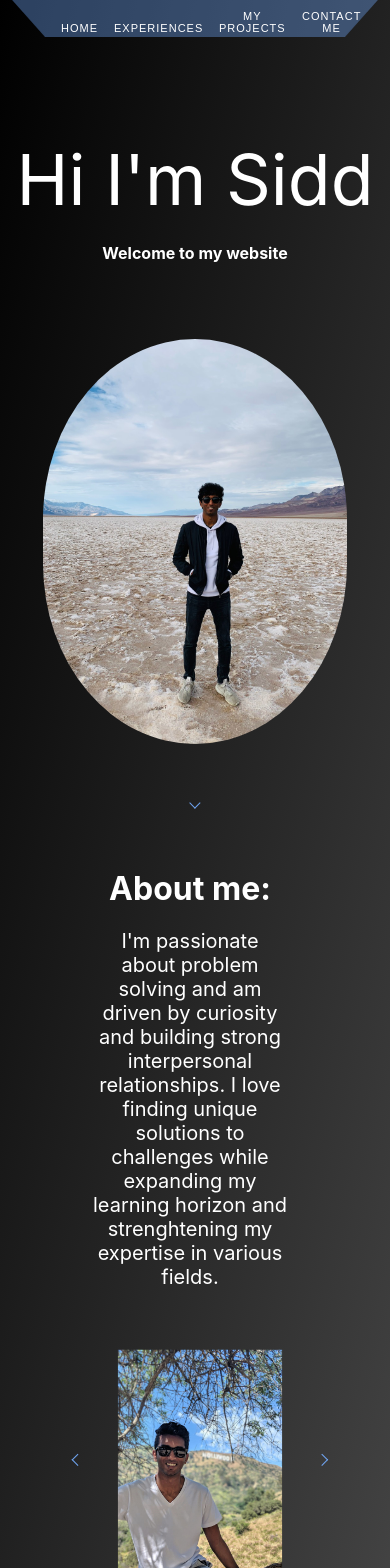
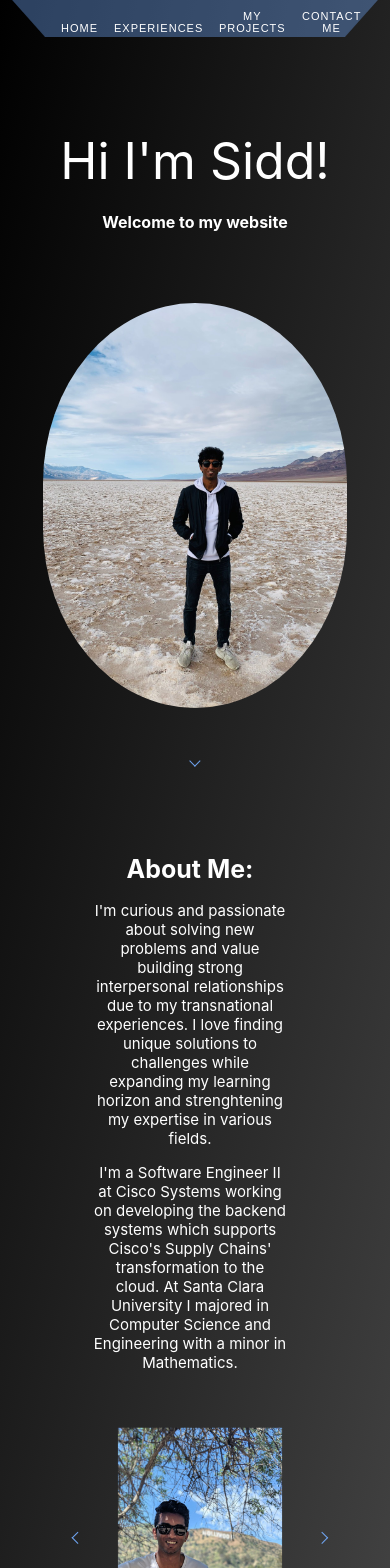
Before and after one commit to siddcv/personalwebsite, a React (Create React App) app: page / in a window 390 px wide. Shown: the top 1568 px of the page. Built offline with nearby package versions, Linux system fonts and the light colour scheme.

Commit message:
home responsiveness

```diff
--- a/src/components/Landing.js
+++ b/src/components/Landing.js
@@ -50,7 +50,7 @@ function Landing() {
             <div class="firstsection">
                 <div class="flex-container">
                     <div class="first">
-                        <div class="name" >Hi I'm Sidd</div>
+                        <div class="name" >Hi I'm Sidd!</div>
                         <h4>Welcome to my website</h4>
                     </div>
                     <img class="mypic" src={profile} />
@@ -66,11 +66,17 @@ function Landing() {
                         <ImageSlider slides={SliderData} />
                     </div>
                     <div class='first-col'>
-                        <h1> About me: </h1>
-                        <p>
-                            I'm passionate about problem solving and am driven by curiosity and building strong interpersonal relationships.
+                        <div class='abt'>
+                        <h1 class='abtme'> About Me: </h1>
+                        <p class='me'>
+                            I'm curious and passionate about solving new problems and value building strong interpersonal relationships due to my transnational experiences.
                             I love finding unique solutions to challenges while expanding my learning horizon and strenghtening my expertise in various fields.
                         </p>
+                        <p class='me'>
+                            I'm a Software Engineer II at Cisco Systems working on developing the backend systems which supports Cisco's Supply Chains' transformation to the cloud.
+                            At Santa Clara University I majored in Computer Science and Engineering with a minor in Mathematics.
+                        </p>
+                        </div>
                         {/* <p>
                             I'm a Software Engineer II at Cisco Systems working on developing the backend systems which supports Cisco's Supply Chains' transformation to the cloud.
                             At Santa Clara University I majored in Computer Science and Engineering with a minor in Mathematics.
--- a/src/css/Home.css
+++ b/src/css/Home.css
@@ -88,6 +88,12 @@ html{
     align-items: center;
 }
 
+@media (max-width: 900px) {
+    #secondsection{
+        height:108vh;
+    }
+}
+
 .first-col{
     flex:1 1;
     color: white;
@@ -96,7 +102,7 @@ html{
     flex:1 1;
 }
 
-@media (max-width: 1050px) {
+@media (max-width: 900px) {
     .first-col {
       flex-basis: 100%; /* Full width for small screens */
       text-align: center;
@@ -176,7 +182,18 @@ html{
 }
 
 p{
-    font-size:20px
+    font-size:23px
+}
+
+@media (max-width: 900px) {
+    p{
+        font-size:17px
+    }
+}
+@media (max-width: 725px) {
+    p{
+        font-size:15px
+    }
 }
 
 .scrolldown{
@@ -193,34 +210,46 @@ p{
     font-size: 70px;
 }
 
+@media (max-width: 500px) {
+    .name {
+        font-size: 50px;
+    }
+    .abtme{
+        font-size: 25px;
+    }
+    /* .me{
+        font-size: 18px;
+    } */
+  }
+
 .scrolldown{
     display: block;
     text-align: center;
     cursor: pointer;
 }
 
-@media (max-width: 1050px) {
+@media (max-width: 900px) {
     .flex-container{
       flex-direction: column;
       justify-content: space-evenly;
-      height:85vh
+      height:80vh
     }}
-    @media (max-width: 1050px) {
+    @media (max-width: 900px) {
         .flexcontainer{
           flex-direction: column;
           justify-content: space-evenly;
         }}
-    @media (max-width: 1050px) {
+    @media (max-width: 900px) {
         .mypic{
           width:36vh;
         }}
 
-        @media (max-width: 1050px) {
+        @media (max-width: 900px) {
             .flex1{
               padding-top: 20%;
             }}
 
-        /* @media (max-width: 1050px) {
+        /* @media (max-width: 900px) {
             #secondsection{
               min-height:150vh;
             }}
@@ -229,3 +258,13 @@ p{
                 #secondsection{
                   min-height:180vh;
                 }} */
+                /* @media (max-width: 900px) {
+                    .myimages{
+                        padding-bottom: 10%;
+                    }
+                }
+                @media (max-width: 900px) {
+                    .myimages{
+                        padding-bottom: 0%;
+                    }
+                } */
--- a/src/css/slideshow.css
+++ b/src/css/slideshow.css
@@ -37,12 +37,13 @@
 
 }
 
-@media only screen and (max-width:600px) {
+@media only screen and (max-width:750px) {
     .slider {
         width: 75vw ;
         margin-left: -20%;
         padding-bottom: 15%;
     }
+
 
 }
 
```
